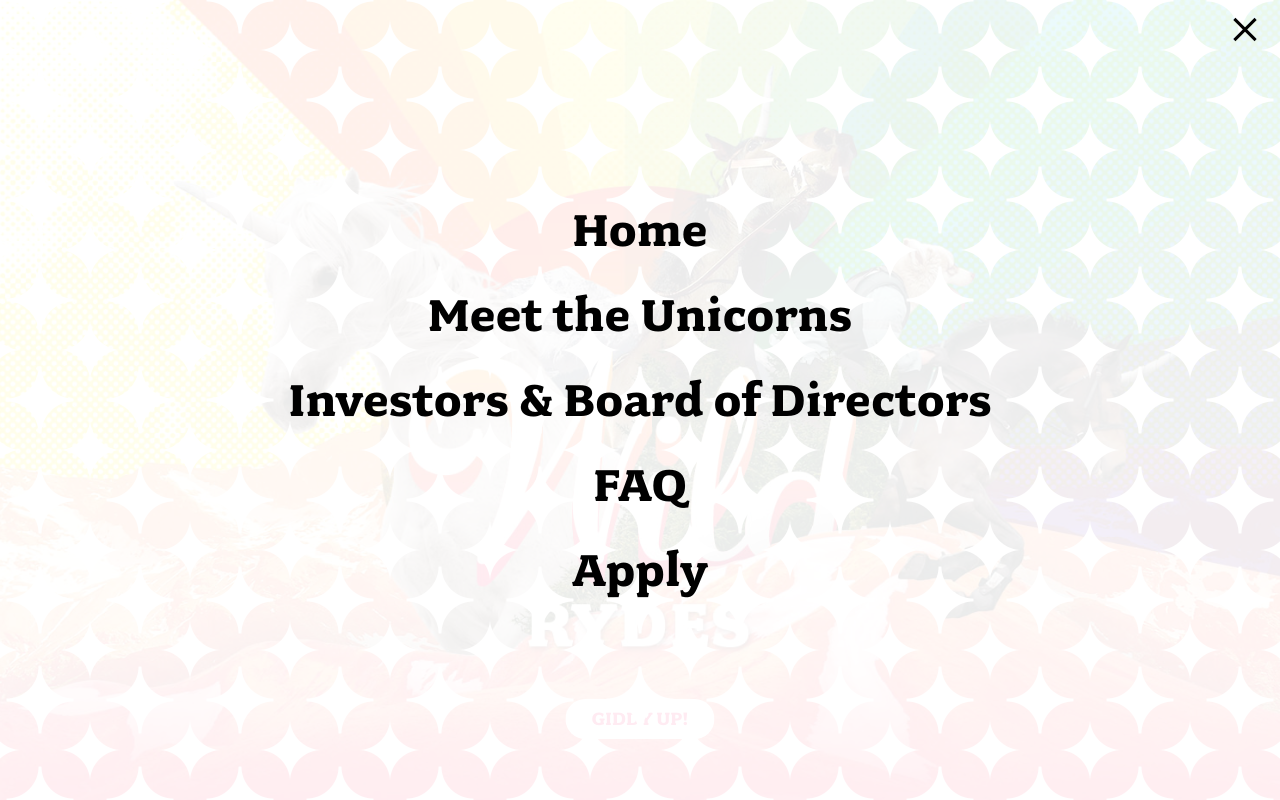
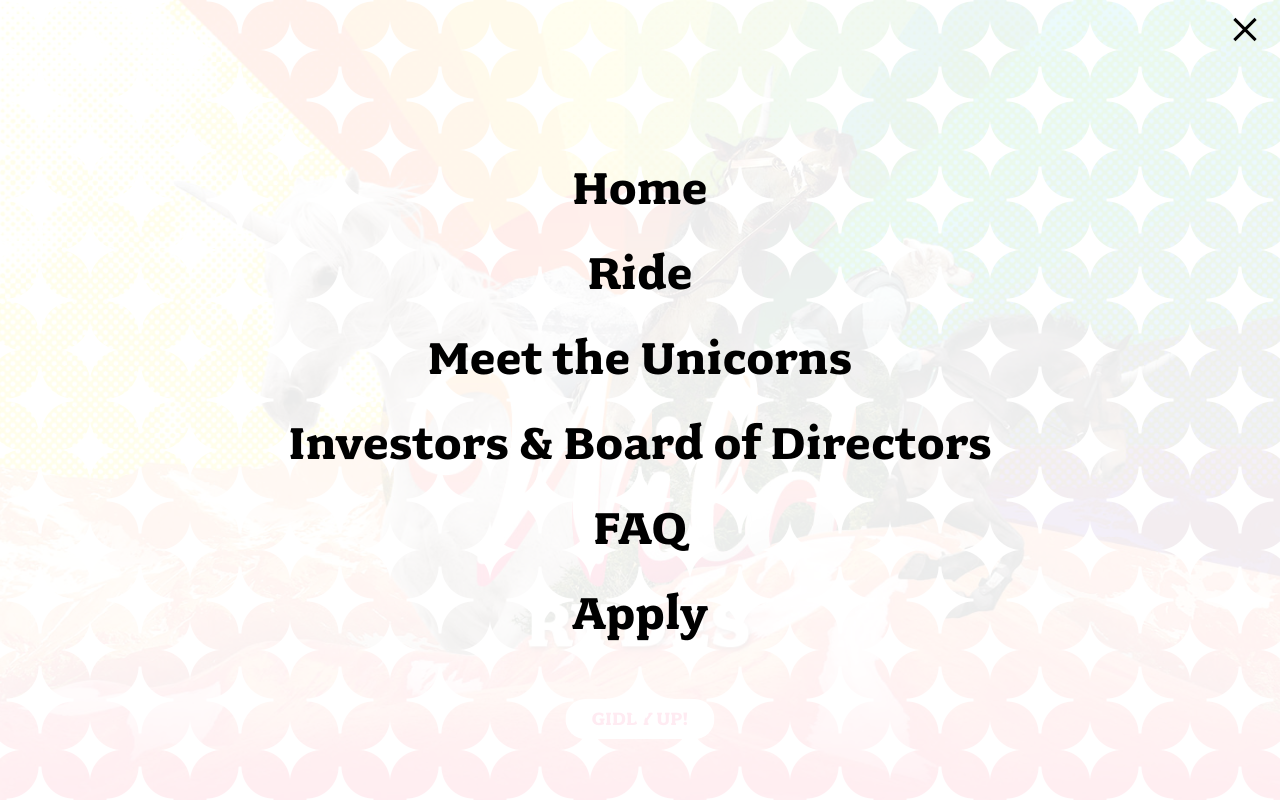
Before and after one commit to mrbrandonyi/StaticWeb, a plain HTML site: page index.html in a window 1280 px wide. Both pictures are taken after a click on the button "Menu". Shown: the top 800 px of the page. Drawn offline with Linux system fonts and the light colour scheme.

Commit message:
Update index.html

```diff
--- a/index.html
+++ b/index.html
@@ -14,10 +14,11 @@
 <body class="page-home">
 
   <header class="site-header">
-    <h1 class="title">Wild Rydes</h1>
+    <h1 class="title">Wild Rydes of Brandon!</h1>
     <nav class="site-nav">
       <ul>
         <li><a href="index.html">Home</a></li>
+        <li><a href="ride.html">Ride</a></li>
         <li><a href="unicorns.html">Meet the Unicorns</a></li>
         <li><a href="investors.html">Investors &amp; Board of Directors</a></li>
         <li><a href="faq.html">FAQ</a></li>
```
